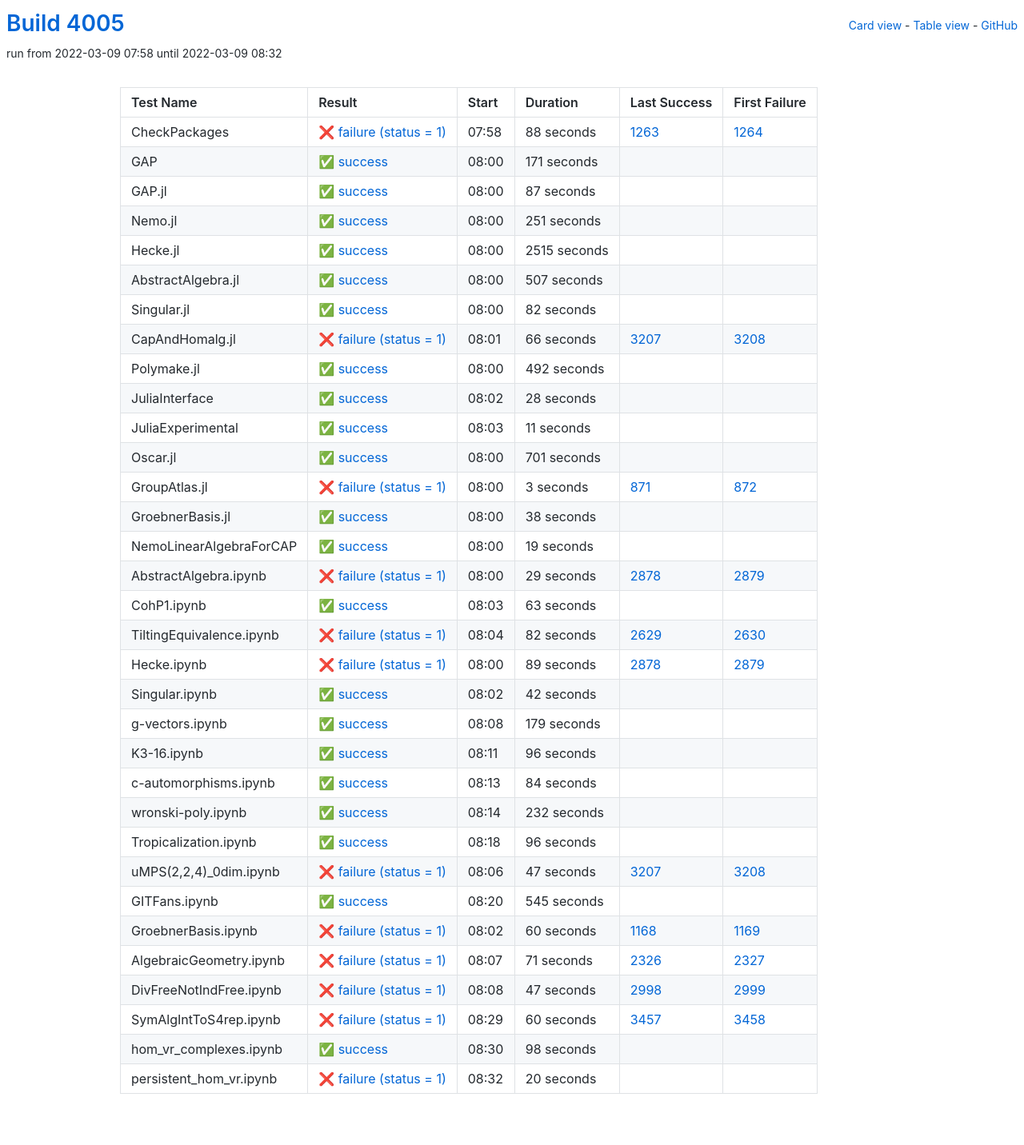
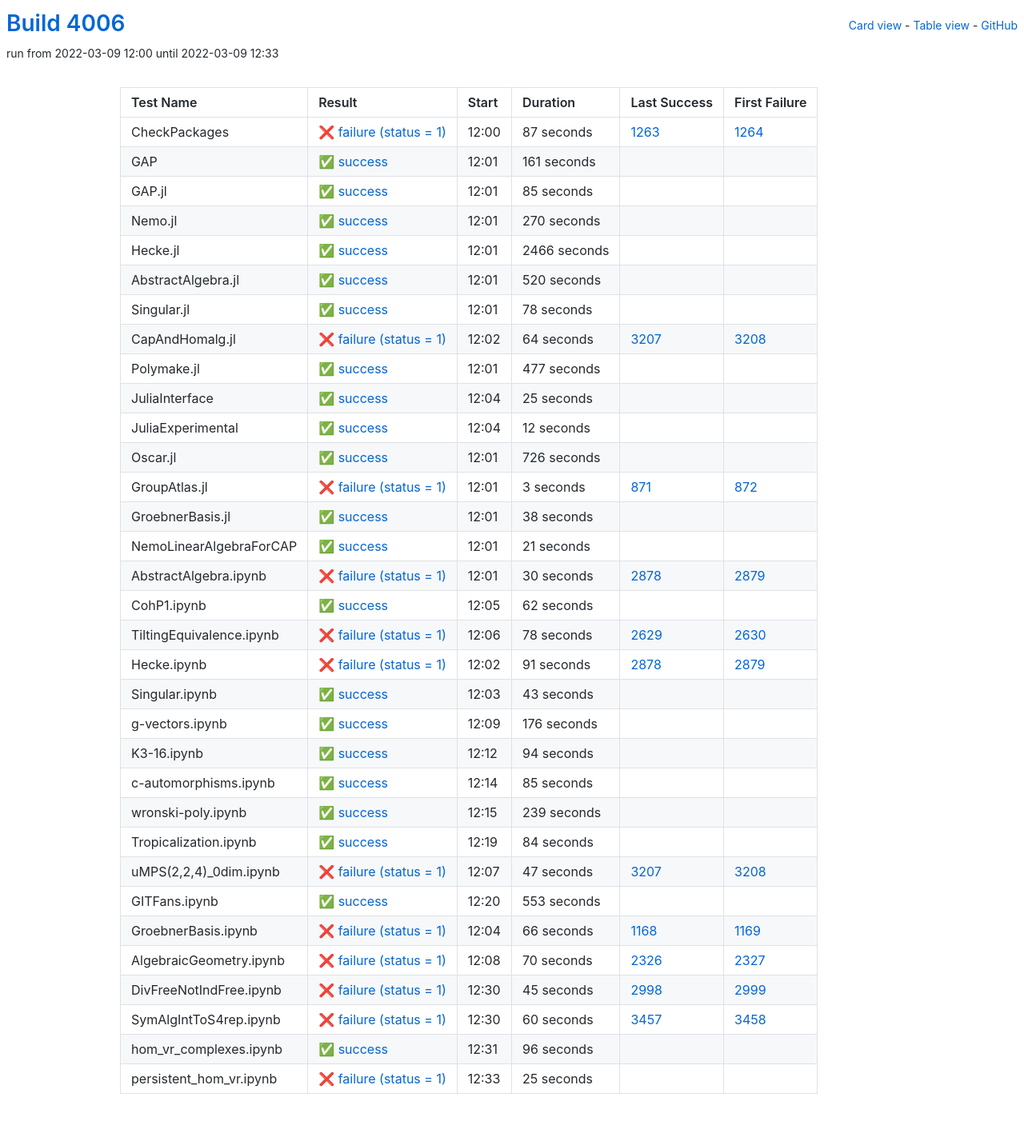
Before and after one commit to oscar-system/oscar-ci-status-stable, a Jekyll site: the page built from table.html, in a window 1280 px wide. Shown: the whole page at 80% size. Built offline with Jekyll 4.4.1, drawn with Linux system fonts in a browser that asks for light colours.

Commit message:
Build #4006

```diff
--- a/_data/ci.yml
+++ b/_data/ci.yml
@@ -1,6 +1,6 @@
 ---
-build: 4005
-build_url: https://oscarci.mathematik.uni-kl.de/job/oscar-stable/4005/
+build: 4006
+build_url: https://oscarci.mathematik.uni-kl.de/job/oscar-stable/4006/
 job: oscar-stable
 organization: oscar-system
 repo: oscar-ci-status-stable
@@ -8,152 +8,152 @@ repourl: https://github.com/oscar-system/oscar-ci-status-stable
 tests:
 - name: CheckPackages
   id: checkpackages
-  log: https://oscarci.mathematik.uni-kl.de/job/oscar-stable/4005/artifact/logs/build-4005/CheckPackages.log
-  start: 2022-03-09 07:58
+  log: https://oscarci.mathematik.uni-kl.de/job/oscar-stable/4006/artifact/logs/build-4006/CheckPackages.log
+  start: 2022-03-09 12:00
   success: false
   exitcode: 1
   status: failure
-  duration: 88
+  duration: 87
   last_success: 1263
   last_success_url: https://oscarci.mathematik.uni-kl.de/job/oscar-stable/1263/
   first_failure: 1264
   first_failure_url: https://oscarci.mathematik.uni-kl.de/job/oscar-stable/1264/
 - name: GAP
   id: gap
-  log: https://oscarci.mathematik.uni-kl.de/job/oscar-stable/4005/artifact/logs/build-4005/GAP.log
-  start: 2022-03-09 08:00
+  log: https://oscarci.mathematik.uni-kl.de/job/oscar-stable/4006/artifact/logs/build-4006/GAP.log
+  start: 2022-03-09 12:01
   success: true
   exitcode: 0
   status: success
-  duration: 171
+  duration: 161
   last_success: false
   last_success_url:
   first_failure: false
   first_failure_url:
 - name: GAP.jl
   id: gap-jl
-  log: https://oscarci.mathematik.uni-kl.de/job/oscar-stable/4005/artifact/logs/build-4005/GAP.jl.log
-  start: 2022-03-09 08:00
+  log: https://oscarci.mathematik.uni-kl.de/job/oscar-stable/4006/artifact/logs/build-4006/GAP.jl.log
+  start: 2022-03-09 12:01
   success: true
   exitcode: 0
   status: success
-  duration: 87
+  duration: 85
   last_success: false
   last_success_url:
   first_failure: false
   first_failure_url:
 - name: Nemo.jl
   id: nemo-jl
-  log: https://oscarci.mathematik.uni-kl.de/job/oscar-stable/4005/artifact/logs/build-4005/Nemo.jl.log
-  start: 2022-03-09 08:00
+  log: https://oscarci.mathematik.uni-kl.de/job/oscar-stable/4006/artifact/logs/build-4006/Nemo.jl.log
+  start: 2022-03-09 12:01
   success: true
   exitcode: 0
   status: success
-  duration: 251
+  duration: 270
   last_success: false
   last_success_url:
   first_failure: false
   first_failure_url:
 - name: Hecke.jl
   id: hecke-jl
-  log: https://oscarci.mathematik.uni-kl.de/job/oscar-stable/4005/artifact/logs/build-4005/Hecke.jl.log
-  start: 2022-03-09 08:00
+  log: https://oscarci.mathematik.uni-kl.de/job/oscar-stable/4006/artifact/logs/build-4006/Hecke.jl.log
+  start: 2022-03-09 12:01
   success: true
   exitcode: 0
   status: success
-  duration: 2515
+  duration: 2466
   last_success: false
   last_success_url:
   first_failure: false
   first_failure_url:
 - name: AbstractAlgebra.jl
   id: abstractalgebra-jl
-  log: https://oscarci.mathematik.uni-kl.de/job/oscar-stable/4005/artifact/logs/build-4005/AbstractAlgebra.jl.log
-  start: 2022-03-09 08:00
+  log: https://oscarci.mathematik.uni-kl.de/job/oscar-stable/4006/artifact/logs/build-4006/AbstractAlgebra.jl.log
+  start: 2022-03-09 12:01
   success: true
   exitcode: 0
   status: success
-  duration: 507
+  duration: 520
   last_success: false
   last_success_url:
   first_failure: false
   first_failure_url:
 - name: Singular.jl
   id: singular-jl
-  log: https://oscarci.mathematik.uni-kl.de/job/oscar-stable/4005/artifact/logs/build-4005/Singular.jl.log
-  start: 2022-03-09 08:00
+  log: https://oscarci.mathematik.uni-kl.de/job/oscar-stable/4006/artifact/logs/build-4006/Singular.jl.log
+  start: 2022-03-09 12:01
   success: true
   exitcode: 0
   status: success
-  duration: 82
+  duration: 78
   last_success: false
   last_success_url:
   first_failure: false
   first_failure_url:
 - name: CapAndHomalg.jl
   id: capandhomalg-jl
-  log: https://oscarci.mathematik.uni-kl.de/job/oscar-stable/4005/artifact/logs/build-4005/CapAndHomalg.jl.log
-  start: 2022-03-09 08:01
+  log: https://oscarci.mathematik.uni-kl.de/job/oscar-stable/4006/artifact/logs/build-4006/CapAndHomalg.jl.log
+  start: 2022-03-09 12:02
   success: false
   exitcode: 1
   status: failure
-  duration: 66
+  duration: 64
   last_success: 3207
   last_success_url: https://oscarci.mathematik.uni-kl.de/job/oscar-stable/3207/
   first_failure: 3208
   first_failure_url: https://oscarci.mathematik.uni-kl.de/job/oscar-stable/3208/
 - name: Polymake.jl
   id: polymake-jl
-  log: https://oscarci.mathematik.uni-kl.de/job/oscar-stable/4005/artifact/logs/build-4005/Polymake.jl.log
-  start: 2022-03-09 08:00
+  log: https://oscarci.mathematik.uni-kl.de/job/oscar-stable/4006/artifact/logs/build-4006/Polymake.jl.log
+  start: 2022-03-09 12:01
   success: true
   exitcode: 0
   status: success
-  duration: 492
+  duration: 477
   last_success: false
   last_success_url:
   first_failure: false
   first_failure_url:
 - name: JuliaInterface
   id: juliainterface
-  log: https://oscarci.mathematik.uni-kl.de/job/oscar-stable/4005/artifact/logs/build-4005/JuliaInterface.log
-  start: 2022-03-09 08:02
+  log: https://oscarci.mathematik.uni-kl.de/job/oscar-stable/4006/artifact/logs/build-4006/JuliaInterface.log
+  start: 2022-03-09 12:04
   success: true
   exitcode: 0
   status: success
-  duration: 28
+  duration: 25
   last_success: false
   last_success_url:
   first_failure: false
   first_failure_url:
 - name: JuliaExperimental
   id: juliaexperimental
-  log: https://oscarci.mathematik.uni-kl.de/job/oscar-stable/4005/artifact/logs/build-4005/JuliaExperimental.log
-  start: 2022-03-09 08:03
+  log: https://oscarci.mathematik.uni-kl.de/job/oscar-stable/4006/artifact/logs/build-4006/JuliaExperimental.log
+  start: 2022-03-09 12:04
   success: true
   exitcode: 0
   status: success
-  duration: 11
+  duration: 12
   last_success: false
   last_success_url:
   first_failure: false
   first_failure_url:
 - name: Oscar.jl
   id: oscar-jl
-  log: https://oscarci.mathematik.uni-kl.de/job/oscar-stable/4005/artifact/logs/build-4005/Oscar.jl.log
-  start: 2022-03-09 08:00
+  log: https://oscarci.mathematik.uni-kl.de/job/oscar-stable/4006/artifact/logs/build-4006/Oscar.jl.log
+  start: 2022-03-09 12:01
   success: true
   exitcode: 0
   status: success
-  duration: 701
+  duration: 726
   last_success: false
   last_success_url:
   first_failure: false
   first_failure_url:
 - name: GroupAtlas.jl
   id: groupatlas-jl
-  log: https://oscarci.mathematik.uni-kl.de/job/oscar-stable/4005/artifact/logs/build-4005/GroupAtlas.jl.log
-  start: 2022-03-09 08:00
+  log: https://oscarci.mathematik.uni-kl.de/job/oscar-stable/4006/artifact/logs/build-4006/GroupAtlas.jl.log
+  start: 2022-03-09 12:01
   success: false
   exitcode: 1
   status: failure
@@ -164,8 +164,8 @@ tests:
   first_failure_url: https://oscarci.mathematik.uni-kl.de/job/oscar-stable/872/
 - name: GroebnerBasis.jl
   id: groebnerbasis-jl
-  log: https://oscarci.mathematik.uni-kl.de/job/oscar-stable/4005/artifact/logs/build-4005/GroebnerBasis.jl.log
-  start: 2022-03-09 08:00
+  log: https://oscarci.mathematik.uni-kl.de/job/oscar-stable/4006/artifact/logs/build-4006/GroebnerBasis.jl.log
+  start: 2022-03-09 12:01
   success: true
   exitcode: 0
   status: success
@@ -176,104 +176,128 @@ tests:
   first_failure_url:
 - name: NemoLinearAlgebraForCAP
   id: nemolinearalgebraforcap
-  log: https://oscarci.mathematik.uni-kl.de/job/oscar-stable/4005/artifact/logs/build-4005/NemoLinearAlgebraForCAP.log
-  start: 2022-03-09 08:00
+  log: https://oscarci.mathematik.uni-kl.de/job/oscar-stable/4006/artifact/logs/build-4006/NemoLinearAlgebraForCAP.log
+  start: 2022-03-09 12:01
   success: true
   exitcode: 0
   status: success
-  duration: 19
+  duration: 21
   last_success: false
   last_success_url:
   first_failure: false
   first_failure_url:
 - name: AbstractAlgebra.ipynb
   id: abstractalgebra-ipynb
-  log: https://oscarci.mathematik.uni-kl.de/job/oscar-stable/4005/artifact/logs/build-4005/AbstractAlgebra.ipynb.log
-  start: 2022-03-09 08:00
+  log: https://oscarci.mathematik.uni-kl.de/job/oscar-stable/4006/artifact/logs/build-4006/AbstractAlgebra.ipynb.log
+  start: 2022-03-09 12:01
   success: false
   exitcode: 1
   status: failure
-  duration: 29
+  duration: 30
   last_success: 2878
   last_success_url: https://oscarci.mathematik.uni-kl.de/job/oscar-stable/2878/
   first_failure: 2879
   first_failure_url: https://oscarci.mathematik.uni-kl.de/job/oscar-stable/2879/
 - name: CohP1.ipynb
   id: cohp1-ipynb
-  log: https://oscarci.mathematik.uni-kl.de/job/oscar-stable/4005/artifact/logs/build-4005/CohP1.ipynb.log
-  start: 2022-03-09 08:03
+  log: https://oscarci.mathematik.uni-kl.de/job/oscar-stable/4006/artifact/logs/build-4006/CohP1.ipynb.log
+  start: 2022-03-09 12:05
   success: true
   exitcode: 0
   status: success
-  duration: 63
+  duration: 62
   last_success: false
   last_success_url:
   first_failure: false
   first_failure_url:
 - name: TiltingEquivalence.ipynb
   id: tiltingequivalence-ipynb
-  log: https://oscarci.mathematik.uni-kl.de/job/oscar-stable/4005/artifact/logs/build-4005/TiltingEquivalence.ipynb.log
-  start: 2022-03-09 08:04
+  log: https://oscarci.mathematik.uni-kl.de/job/oscar-stable/4006/artifact/logs/build-4006/TiltingEquivalence.ipynb.log
+  start: 2022-03-09 12:06
   success: false
   exitcode: 1
   status: failure
-  duration: 82
+  duration: 78
   last_success: 2629
   last_success_url: https://oscarci.mathematik.uni-kl.de/job/oscar-stable/2629/
   first_failure: 2630
   first_failure_url: https://oscarci.mathematik.uni-kl.de/job/oscar-stable/2630/
 - name: Hecke.ipynb
   id: hecke-ipynb
-  log: https://oscarci.mathematik.uni-kl.de/job/oscar-stable/4005/artifact/logs/build-4005/Hecke.ipynb.log
-  start: 2022-03-09 08:00
+  log: https://oscarci.mathematik.uni-kl.de/job/oscar-stable/4006/artifact/logs/build-4006/Hecke.ipynb.log
+  start: 2022-03-09 12:02
   success: false
   exitcode: 1
   status: failure
-  duration: 89
+  duration: 91
   last_success: 2878
   last_success_url: https://oscarci.mathematik.uni-kl.de/job/oscar-stable/2878/
   first_failure: 2879
   first_failure_url: https://oscarci.mathematik.uni-kl.de/job/oscar-stable/2879/
 - name: Singular.ipynb
   id: singular-ipynb
-  log: https://oscarci.mathematik.uni-kl.de/job/oscar-stable/4005/artifact/logs/build-4005/Singular.ipynb.log
-  start: 2022-03-09 08:02
+  log: https://oscarci.mathematik.uni-kl.de/job/oscar-stable/4006/artifact/logs/build-4006/Singular.ipynb.log
+  start: 2022-03-09 12:03
   success: true
   exitcode: 0
   status: success
-  duration: 42
+  duration: 43
   last_success: false
   last_success_url:
   first_failure: false
   first_failure_url:
 - name: g-vectors.ipynb
   id: g-vectors-ipynb
-  log: https://oscarci.mathematik.uni-kl.de/job/oscar-stable/4005/artifact/logs/build-4005/g-vectors.ipynb.log
-  start: 2022-03-09 08:08
+  log: https://oscarci.mathematik.uni-kl.de/job/oscar-stable/4006/artifact/logs/build-4006/g-vectors.ipynb.log
+  start: 2022-03-09 12:09
   success: true
   exitcode: 0
   status: success
-  duration: 179
+  duration: 176
   last_success: false
   last_success_url:
   first_failure: false
   first_failure_url:
 - name: K3-16.ipynb
   id: k3-16-ipynb
-  log: https://oscarci.mathematik.uni-kl.de/job/oscar-stable/4005/artifact/logs/build-4005/K3-16.ipynb.log
-  start: 2022-03-09 08:11
+  log: https://oscarci.mathematik.uni-kl.de/job/oscar-stable/4006/artifact/logs/build-4006/K3-16.ipynb.log
+  start: 2022-03-09 12:12
   success: true
   exitcode: 0
   status: success
-  duration: 96
+  duration: 94
   last_success: false
   last_success_url:
   first_failure: false
   first_failure_url:
 - name: c-automorphisms.ipynb
   id: c-automorphisms-ipynb
-  log: https://oscarci.mathematik.uni-kl.de/job/oscar-stable/4005/artifact/logs/build-4005/c-automorphisms.ipynb.log
-  start: 2022-03-09 08:13
+  log: https://oscarci.mathematik.uni-kl.de/job/oscar-stable/4006/artifact/logs/build-4006/c-automorphisms.ipynb.log
+  start: 2022-03-09 12:14
+  success: true
+  exitcode: 0
+  status: success
+  duration: 85
+  last_success: false
+  last_success_url:
+  first_failure: false
+  first_failure_url:
+- name: wronski-poly.ipynb
+  id: wronski-poly-ipynb
+  log: https://oscarci.mathematik.uni-kl.de/job/oscar-stable/4006/artifact/logs/build-4006/wronski-poly.ipynb.log
+  start: 2022-03-09 12:15
+  success: true
+  exitcode: 0
+  status: success
+  duration: 239
+  last_success: false
+  last_success_url:
+  first_failure: false
+  first_failure_url:
+- name: Tropicalization.ipynb
+  id: tropicalization-ipynb
+  log: https://oscarci.mathematik.uni-kl.de/job/oscar-stable/4006/artifact/logs/build-4006/Tropicalization.ipynb.log
+  start: 2022-03-09 12:19
   success: true
   exitcode: 0
   status: success
@@ -282,34 +306,10 @@ tests:
   last_success_url:
   first_failure: false
   first_failure_url:
-- name: wronski-poly.ipynb
-  id: wronski-poly-ipynb
-  log: https://oscarci.mathematik.uni-kl.de/job/oscar-stable/4005/artifact/logs/build-4005/wronski-poly.ipynb.log
-  start: 2022-03-09 08:14
-  success: true
-  exitcode: 0
-  status: success
-  duration: 232
-  last_success: false
-  last_success_url:
-  first_failure: false
-  first_failure_url:
-- name: Tropicalization.ipynb
-  id: tropicalization-ipynb
-  log: https://oscarci.mathematik.uni-kl.de/job/oscar-stable/4005/artifact/logs/build-4005/Tropicalization.ipynb.log
-  start: 2022-03-09 08:18
-  success: true
-  exitcode: 0
-  status: success
-  duration: 96
-  last_success: false
-  last_success_url:
-  first_failure: false
-  first_failure_url:
 - name: uMPS(2,2,4)_0dim.ipynb
   id: umps-2-2-4-0dim-ipynb
-  log: https://oscarci.mathematik.uni-kl.de/job/oscar-stable/4005/artifact/logs/build-4005/uMPS-2-2-4-_0dim.ipynb.log
-  start: 2022-03-09 08:06
+  log: https://oscarci.mathematik.uni-kl.de/job/oscar-stable/4006/artifact/logs/build-4006/uMPS-2-2-4-_0dim.ipynb.log
+  start: 2022-03-09 12:07
   success: false
   exitcode: 1
   status: failure
@@ -320,56 +320,56 @@ tests:
   first_failure_url: https://oscarci.mathematik.uni-kl.de/job/oscar-stable/3208/
 - name: GITFans.ipynb
   id: gitfans-ipynb
-  log: https://oscarci.mathematik.uni-kl.de/job/oscar-stable/4005/artifact/logs/build-4005/GITFans.ipynb.log
-  start: 2022-03-09 08:20
+  log: https://oscarci.mathematik.uni-kl.de/job/oscar-stable/4006/artifact/logs/build-4006/GITFans.ipynb.log
+  start: 2022-03-09 12:20
   success: true
   exitcode: 0
   status: success
-  duration: 545
+  duration: 553
   last_success: false
   last_success_url:
   first_failure: false
   first_failure_url:
 - name: GroebnerBasis.ipynb
   id: groebnerbasis-ipynb
-  log: https://oscarci.mathematik.uni-kl.de/job/oscar-stable/4005/artifact/logs/build-4005/GroebnerBasis.ipynb.log
-  start: 2022-03-09 08:02
+  log: https://oscarci.mathematik.uni-kl.de/job/oscar-stable/4006/artifact/logs/build-4006/GroebnerBasis.ipynb.log
+  start: 2022-03-09 12:04
   success: false
   exitcode: 1
   status: failure
-  duration: 60
+  duration: 66
   last_success: 1168
   last_success_url: https://oscarci.mathematik.uni-kl.de/job/oscar-stable/1168/
   first_failure: 1169
   first_failure_url: https://oscarci.mathematik.uni-kl.de/job/oscar-stable/1169/
 - name: AlgebraicGeometry.ipynb
   id: algebraicgeometry-ipynb
-  log: https://oscarci.mathematik.uni-kl.de/job/oscar-stable/4005/artifact/logs/build-4005/AlgebraicGeometry.ipynb.log
-  start: 2022-03-09 08:07
+  log: https://oscarci.mathematik.uni-kl.de/job/oscar-stable/4006/artifact/logs/build-4006/AlgebraicGeometry.ipynb.log
+  start: 2022-03-09 12:08
   success: false
   exitcode: 1
   status: failure
-  duration: 71
+  duration: 70
   last_success: 2326
   last_success_url: https://oscarci.mathematik.uni-kl.de/job/oscar-stable/2326/
   first_failure: 2327
   first_failure_url: https://oscarci.mathematik.uni-kl.de/job/oscar-stable/2327/
 - name: DivFreeNotIndFree.ipynb
   id: divfreenotindfree-ipynb
-  log: https://oscarci.mathematik.uni-kl.de/job/oscar-stable/4005/artifact/logs/build-4005/DivFreeNotIndFree.ipynb.log
-  start: 2022-03-09 08:08
+  log: https://oscarci.mathematik.uni-kl.de/job/oscar-stable/4006/artifact/logs/build-4006/DivFreeNotIndFree.ipynb.log
+  start: 2022-03-09 12:30
   success: false
   exitcode: 1
   status: failure
-  duration: 47
+  duration: 45
   last_success: 2998
   last_success_url: https://oscarci.mathematik.uni-kl.de/job/oscar-stable/2998/
   first_failure: 2999
   first_failure_url: https://oscarci.mathematik.uni-kl.de/job/oscar-stable/2999/
 - name: SymAlgIntToS4rep.ipynb
   id: symalginttos4rep-ipynb
-  log: https://oscarci.mathematik.uni-kl.de/job/oscar-stable/4005/artifact/logs/build-4005/SymAlgIntToS4rep.ipynb.log
-  start: 2022-03-09 08:29
+  log: https://oscarci.mathematik.uni-kl.de/job/oscar-stable/4006/artifact/logs/build-4006/SymAlgIntToS4rep.ipynb.log
+  start: 2022-03-09 12:30
   success: false
   exitcode: 1
   status: failure
@@ -380,24 +380,24 @@ tests:
   first_failure_url: https://oscarci.mathematik.uni-kl.de/job/oscar-stable/3458/
 - name: hom_vr_complexes.ipynb
   id: hom-vr-complexes-ipynb
-  log: https://oscarci.mathematik.uni-kl.de/job/oscar-stable/4005/artifact/logs/build-4005/hom_vr_complexes.ipynb.log
-  start: 2022-03-09 08:30
+  log: https://oscarci.mathematik.uni-kl.de/job/oscar-stable/4006/artifact/logs/build-4006/hom_vr_complexes.ipynb.log
+  start: 2022-03-09 12:31
   success: true
   exitcode: 0
   status: success
-  duration: 98
+  duration: 96
   last_success: false
   last_success_url:
   first_failure: false
   first_failure_url:
 - name: persistent_hom_vr.ipynb
   id: persistent-hom-vr-ipynb
-  log: https://oscarci.mathematik.uni-kl.de/job/oscar-stable/4005/artifact/logs/build-4005/persistent_hom_vr.ipynb.log
-  start: 2022-03-09 08:32
+  log: https://oscarci.mathematik.uni-kl.de/job/oscar-stable/4006/artifact/logs/build-4006/persistent_hom_vr.ipynb.log
+  start: 2022-03-09 12:33
   success: false
   exitcode: 1
   status: failure
-  duration: 20
+  duration: 25
   last_success: false
   last_success_url:
   first_failure: false
```
Also changed, not shown: README.md.
